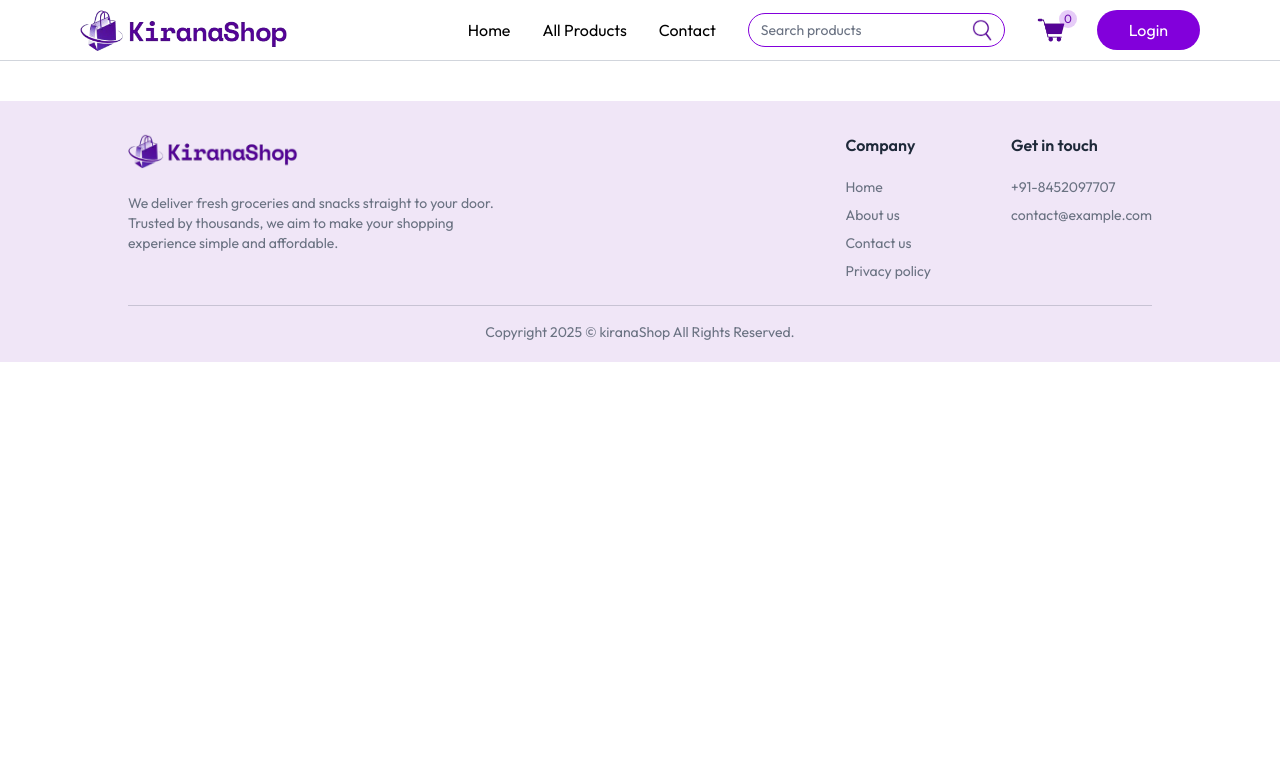
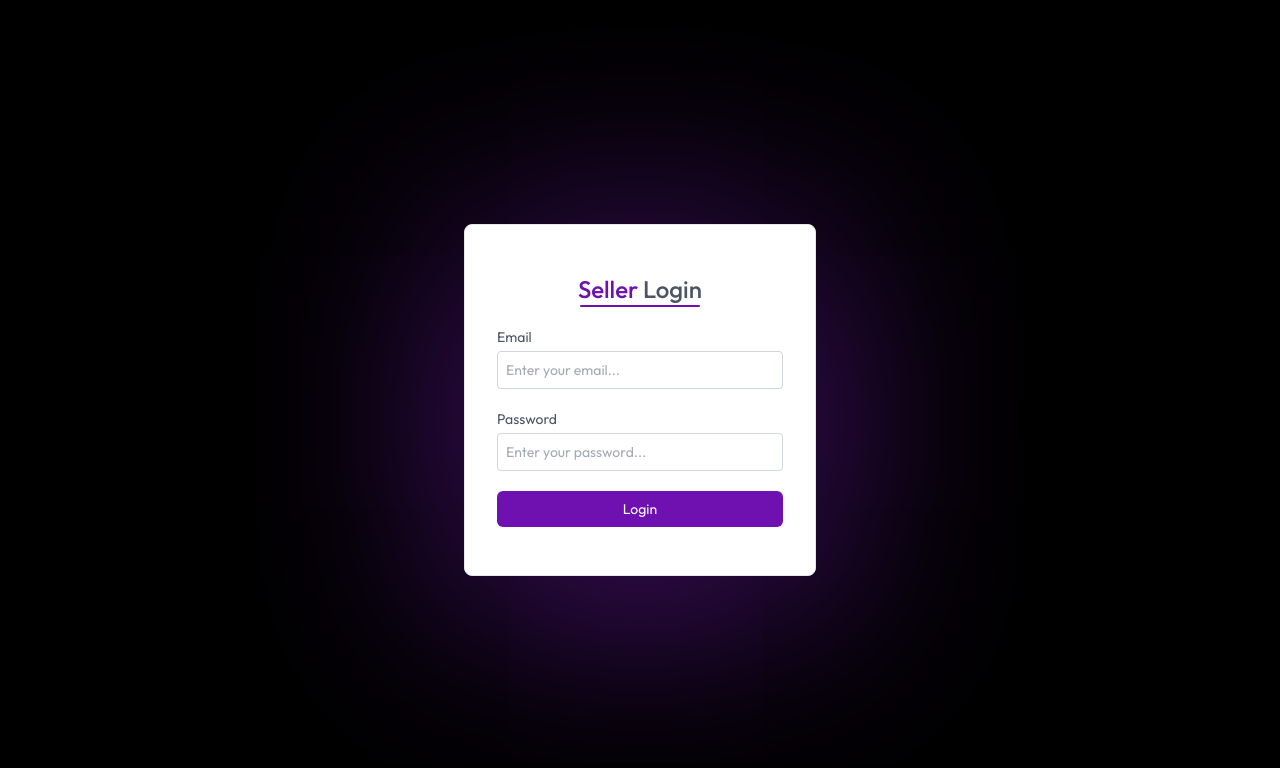
Before and after one commit to Omkar-Tale/KiranaShop-FrondEnd, a React (Vite) app: page /seller in a window 1280 px wide. Shown: the top 768 px of the page. Built offline with nearby package versions, Linux system fonts and the light colour scheme.

Commit message:
seller layout done

```diff
--- a/src/App.jsx
+++ b/src/App.jsx
@@ -1,6 +1,6 @@
 import React from 'react'
 import Navbar from './components/Navbar'
-import {Routes, Route} from "react-router-dom"
+import {Routes, Route, useLocation} from "react-router-dom"
 import Home from "./pages/Home"
 import Footer from './components/Footer'
 import { useAppContext } from './contexts/AppContext'
@@ -12,12 +12,15 @@
 import CartDetails from './pages/CartDetails'
 import AddAddress from './pages/AddAddress'
 import MyOrders from './pages/MyOrders'
+import SellerLogin from './components/seller/SellerLogin'
+import SellerLayout from './pages/seller/SellerLayout'
 
 const App = () => {
-  const { showUserLogin } = useAppContext()
+  const isSellerPath = useLocation().pathname.includes("seller")
+  const { showUserLogin, isSeller } = useAppContext()
   return (
     <>
-    <Navbar />
+    {isSellerPath ? null : <Navbar />}
     <Toaster />
     {showUserLogin ? <Login /> : null}
       <Routes>
@@ -28,8 +31,11 @@
         <Route path='/cart' element={<CartDetails />} />
         <Route path='/add-address' element={<AddAddress />} />
         <Route path='/my-orders' element={<MyOrders />} />
+        <Route path='/seller' element={isSeller ? <SellerLayout /> : <SellerLogin />}>
+
+        </Route>
       </Routes>
-      <Footer />
+      {!isSellerPath && <Footer />}
     </>
   )
 }
--- /dev/null
+++ b/src/components/seller/SellerLogin.jsx
@@ -0,0 +1,40 @@
+import React, { useEffect, useState } from 'react'
+import { useAppContext } from '../../contexts/AppContext'
+
+const SellerLogin = () => {
+    const {isSeller, setIsSeller, navigate} = useAppContext()
+    const [email, setEmail] = useState("")
+    const [password, setPassword] = useState("")
+
+    useEffect(()=>{
+        if(isSeller){
+            navigate("/seller")
+        }
+    })
+
+    const onSubmitHandler = async (e)=>{
+        e.preventDefault();
+        setIsSeller(true)
+    }
+  return !isSeller && (
+    <form onSubmit={onSubmitHandler} className='min-h-screen flex items-center text-sm text-gray-600 bg-black'>
+        <div className='flex flex-col gap-5 items-center m-auto p-8 py-12 min-w-80 sm:min-w-88 bg-white shadow-[0px_20px_207px_10px_rgba(165,_39,_255,_0.48)] rounded-lg border border-gray-200 '>
+              <div className='flex flex-col items-center'>
+                  <p className='text-2xl font-medium m-auto'><span className='text-purple-800'>Seller</span> Login</p>
+                  <div className='w-30 h-0.5 rounded-full bg-purple-800'></div>
+              </div>
+            <div className='w-full'>
+                <p>Email</p>
+                <input onChange={(e)=> setEmail(e.target.value)} value={email} type="email"  placeholder='Enter your email...' className='border border-gray-300 rounded w-full p-2 mt-1 outline-purple-500' required/>
+            </div>
+            <div className='w-full'>
+                <p>Password</p>
+                <input onChange={(e)=> setPassword(e.target.value)} value={password}  type="password" placeholder='Enter your password...'  className='border border-gray-300 rounded w-full p-2 mt-1 outline-purple-500' required/>
+            </div>
+            <button className='bg-purple-800 hover:bg-purple-700 transition text-white w-full py-2 rounded-md cursor-pointer'>Login</button>
+        </div>
+    </form>
+  )
+}
+
+export default SellerLogin
--- /dev/null
+++ b/src/pages/seller/SellerLayout.jsx
@@ -0,0 +1,52 @@
+
+import { Link, NavLink, Outlet } from 'react-router-dom';
+import { assets } from '../../assets/assets';
+import { useAppContext } from '../../contexts/AppContext';
+
+const SellerLayout = () => {
+
+    const { setIsSeller} = useAppContext()
+
+    const logout = async ()=>{
+        setIsSeller(false)
+    }
+
+    const sidebarLinks = [
+        { name: "Add Product", path: "/seller", icon: assets.add_icon },
+        { name: "Product List", path: "/seller-product-list", icon: assets.product_list_icon },
+        { name: "Orders", path: "/seller/orders", icon: assets.order_icon },
+    ];
+
+  return (
+    <>
+            <div className="flex items-center justify-between px-4 md:px-8 border-b border-gray-300 py-3 bg-white transition-all duration-300">
+                <Link to="/">
+                    <img className="cursor-pointer w-34 md:w-38" src={assets.logo} alt="logo" />
+                </Link>
+                <div className="flex items-center gap-5 text-gray-500">
+                    <p>Hi! Admin</p>
+                    <button onClick={logout} className='border rounded-full text-sm px-4 py-1'>Logout</button>
+                </div>
+            </div>
+            <div className='flex'>
+                <div className="md:w-64 w-16 border-rh-[550px] text-base border-gray-300 pt-4 flex flex-col transition-all duration-300">
+                {sidebarLinks.map((item) => (
+                    <NavLink to={item.path} key={item.name} end={item.path === "/seller"}
+                        className={({isActive})=>`flex items-center py-3 px-4 gap-3
+                            ${isActive ? "border-r-4 md:border-r-[6px] bg-purple-500/10 border-purple-500 text-purple-800"
+                                : "hover:bg-gray-100/90 border-white text-gray-700"
+                            }`
+                        }
+                    >
+                        <img src={item.icon} alt="icon logo" className='w-7 h-7' />
+                        <p className="md:block hidden text-center">{item.name}</p>
+                    </NavLink>
+                ))}
+            </div>
+            <Outlet />
+            </div>
+        </>
+  )
+}
+
+export default SellerLayout
```
